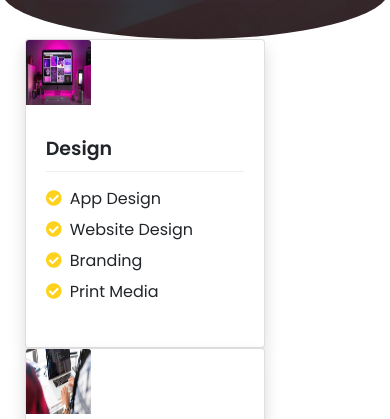
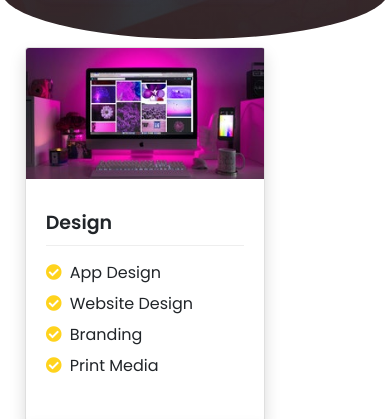
Before and after one commit to NigoraFayzullaeva/NOVATEG, a plain HTML site: page index.html in a window 390 px wide. Shown: the part 390-809 px from the top of the page. Drawn offline with nearby package versions, Linux system fonts and the light colour scheme.

Commit message:
Add files via upload

```diff
--- a/css/style.css
+++ b/css/style.css
@@ -8,11 +8,24 @@
 body{
     font-family: "Poppins", sans-serif;
 }
+
 .container{
     width: 95%;
     max-width: 990px;
     margin: auto;
+    margin-top: 2%;
 }
+.inner{
+    overflow: hidden;
+}
+.inner img{
+    transition: all 1.5s ease;
+}
+.inner:hover img{
+    transform: scale(1.5);
+}
+
+
 .flickity-page-dots .dot {
     background: purple;
 }
@@ -131,11 +144,11 @@ body{
 /* CARD-CONTENT */
 .card-content{
     text-align: center;
-    margin: 50px 0;
+    /* margin: 50px 0; */
 }
 .card-content-img{
-    height: 70px;
-    width: 70px;
+    height: 150px;
+    width: 18rem;
     margin-bottom: 20px;
 }
 .card-title{
@@ -143,6 +156,9 @@ body{
 }
 .inner-content {
     padding: 120px;
+}
+.about-us{
+    margin-top: 40px;
 }
 .about-nov{
     font-size: 48px;
@@ -223,7 +239,7 @@ body{
 }
 .inner-content-2 p {
     color: #444;
-    font-size: 14px;
+    font-size: 16px;
     line-height: 25px;
     margin-bottom: 20px;
 }
@@ -309,7 +325,7 @@ background: linear-gradient(35deg, rgba(253,187,45,1) 49%, rgba(195,34,162,1) 76
         font-size: 22px;
     }
     .about-des {
-        font-size: 13px;
+        font-size: 16px;
         line-height: 23px;
         margin-bottom: 10px;
     }
@@ -329,6 +345,10 @@ background: linear-gradient(35deg, rgba(253,187,45,1) 49%, rgba(195,34,162,1) 76
     }
     .carousel-cell img {
         left: 7%;
+    }
+    .col-sm-3{
+        flex: 0 0 50%;
+        max-width: 50%;
     }
 }
 @media (max-width: 900px){
@@ -450,4 +470,13 @@ background: linear-gradient(35deg, rgba(253,187,45,1) 49%, rgba(195,34,162,1) 76
     .menu-bar{
         margin-left: 20px;
     }
+    .col-sm-3 {
+        flex: 1 0 50%;
+        max-width: 51%;
+    }
+    .card-content-img {
+        height: 131px;
+        width: 239px;
+        margin-bottom: 13px;
+    }
 }
```
